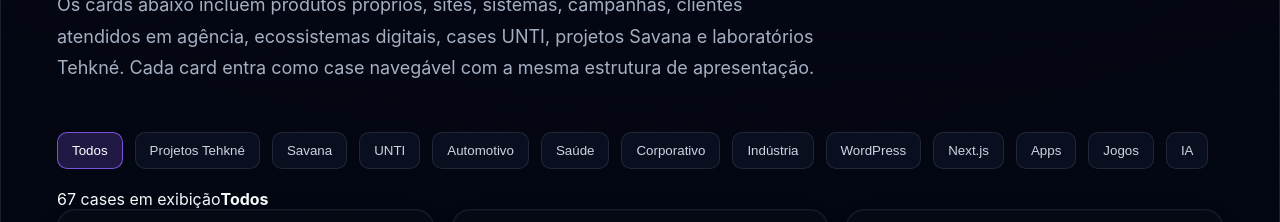
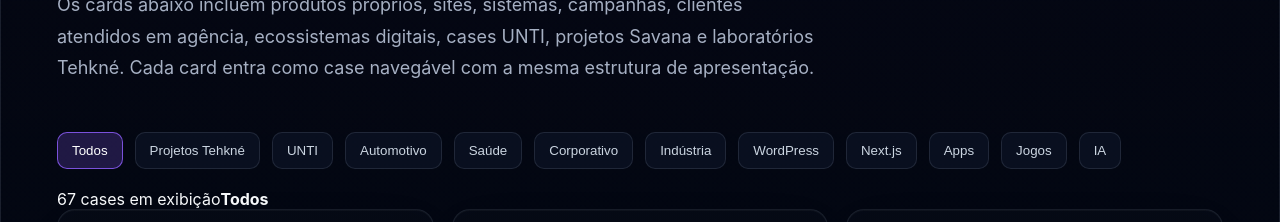
Before and after one commit to Tehkne-Solutions/tehkne-site, a Next.js app: page /portfolio in a window 1280 px wide. Shown: the part 1600-1822 px from the top of the page. Built offline with nearby package versions, Linux system fonts and the light colour scheme; no server answers.

Commit message:
fix(portfolio): remove agency screenshots from client cards

```diff
--- a/app/portfolio/PortfolioGrid.tsx
+++ b/app/portfolio/PortfolioGrid.tsx
@@ -5,7 +5,7 @@ import { ArrowUpRight, Orbit } from 'lucide-react';
 import type { PortfolioCase } from './portfolio-data';
 import { getUntiCaseAsset } from './unti-case-assets';
 
-const filters = ['Todos', 'Projetos Tehkné', 'Savana', 'UNTI', 'Automotivo', 'Saúde', 'Corporativo', 'Indústria', 'WordPress', 'Next.js', 'Apps', 'Jogos', 'IA'];
+const filters = ['Todos', 'Projetos Tehkné', 'UNTI', 'Automotivo', 'Saúde', 'Corporativo', 'Indústria', 'WordPress', 'Next.js', 'Apps', 'Jogos', 'IA'];
 
 const caseHeroScreens: Record<string, string> = {
   beggin: 'https://beggin.vercel.app/',
@@ -14,15 +14,6 @@ const caseHeroScreens: Record<string, string> = {
   'unti-digital': 'https://www.untidigital.com.br/',
   'savol-seminovos': 'https://savol-seminovos.vercel.app/',
   'savana-publicidade': 'https://savanapublicidade.com.br/',
-  'savana-sinfonia-residencial': 'https://savanapublicidade.com.br/',
-  'savana-dafra-motos': 'https://savanapublicidade.com.br/',
-  'savana-eurofarma': 'https://savanapublicidade.com.br/',
-  'savana-stine-sementes': 'https://savanapublicidade.com.br/',
-  'savana-massas-de': 'https://savanapublicidade.com.br/',
-  'savana-nutralle': 'https://savanapublicidade.com.br/',
-  'savana-ecobrisa-energia': 'https://savanapublicidade.com.br/',
-  'savana-oficina-do-estudante': 'https://savanapublicidade.com.br/',
-  'savana-bob-imoveis': 'https://savanapublicidade.com.br/',
   'liugong-br': 'https://liugongla.com/',
   'tehkne-flow-wp-lite': 'https://tehkne-flow-wp.page.gd/'
 };
@@ -38,9 +29,13 @@ function normalize(value: string) {
     .replace(/[\u0300-\u036f]/g, '');
 }
 
+function isAgencyClientCase(item: PortfolioCase) {
+  return normalize([item.status, item.source ?? '', item.level].join(' ')).includes('savana');
+}
+
 function displayLevel(item: PortfolioCase) {
   const text = normalize([item.level, item.status, item.source ?? ''].join(' '));
-  if (text.includes('savana')) return 'Case Tehkné • Savana';
+  if (isAgencyClientCase(item)) return 'Case Tehkné';
   if (text.includes('unti')) return 'Case Tehkné • UNTI';
   if (text.includes('historico')) return 'Case Tehkné';
   if (text.includes('participacao')) return 'Case Tehkné';
@@ -48,6 +43,9 @@ function displayLevel(item: PortfolioCase) {
 }
 
 function getCaseCardImage(item: PortfolioCase, asset?: { image: string }) {
+  if (isAgencyClientCase(item)) {
+    return undefined;
+  }
   const url = caseHeroScreens[item.slug];
   if (url) {
     return `https://s0.wp.com/mshots/v1/${encodeURIComponent(url)}?w=1100`;
@@ -71,11 +69,7 @@ function matchesFilter(item: PortfolioCase, filter: string) {
   const key = normalize(filter);
 
   if (key === 'projetos tehkne') {
-    return text.includes('tehkne') || text.includes('produto interno') || text.includes('laboratorio') || text.includes('case tehkne');
-  }
-
-  if (key === 'savana') {
-    return text.includes('savana');
+    return text.includes('tehkne') || text.includes('produto interno') || text.includes('laboratorio') || text.includes('case tehkne') || isAgencyClientCase(item);
   }
 
   if (key === 'unti') {
```
